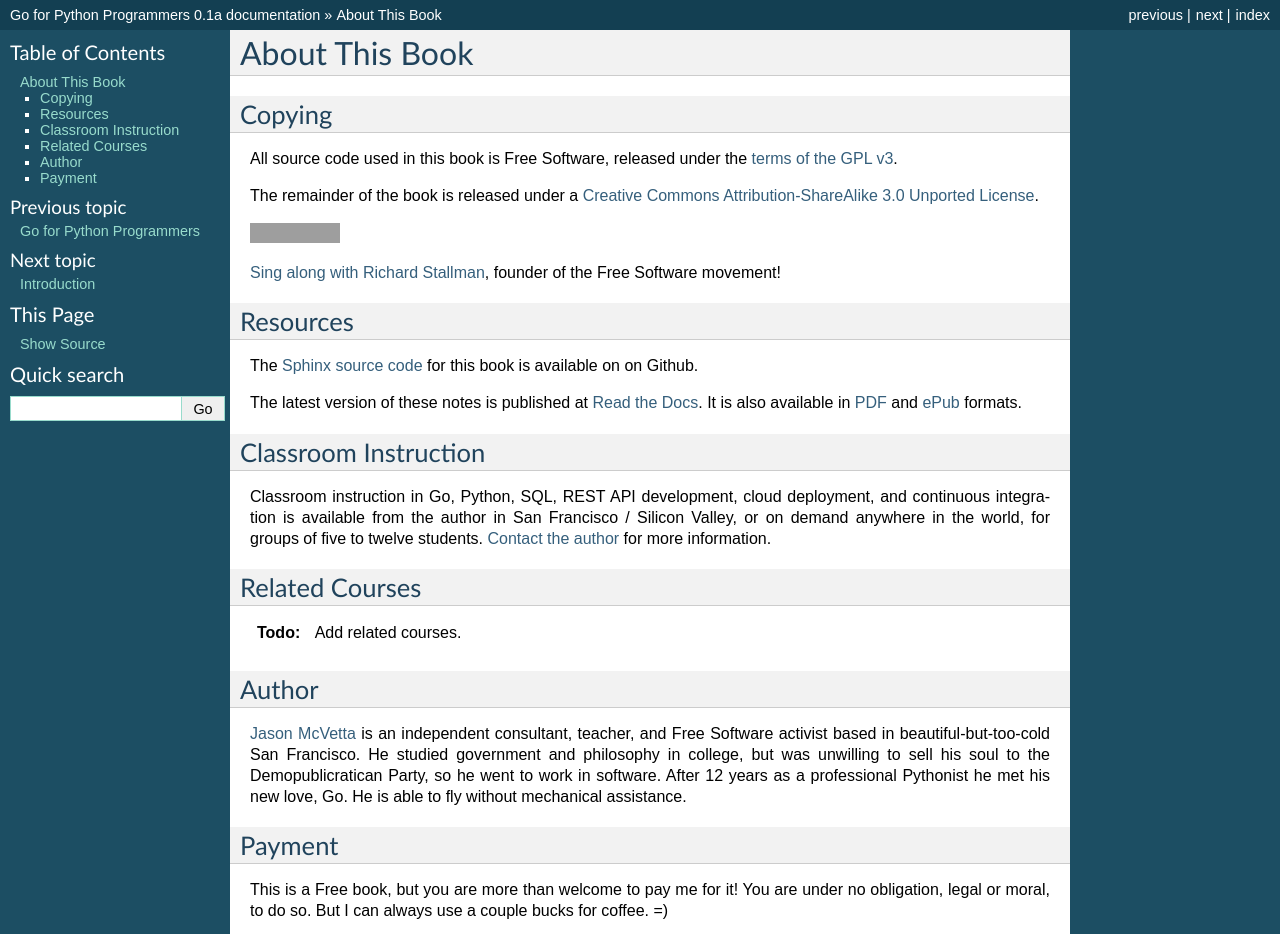
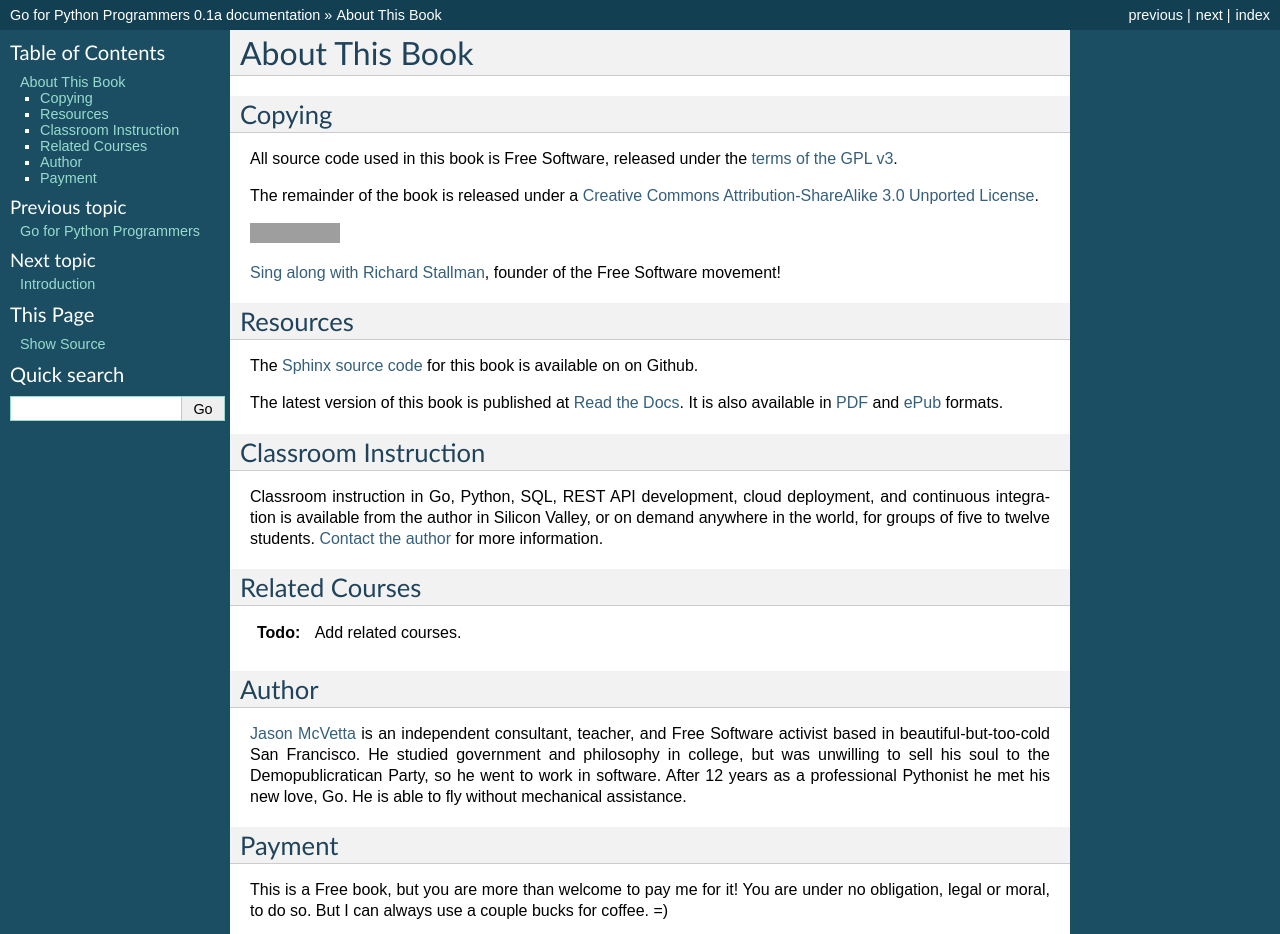
Before and after one commit to jmcvetta/golang-for-python-programmers, a Sphinx documentation site: the page built from source/about.rst, in a window 1280 px wide, cut to the strip 0-934 px from the top of the page. Built offline with Sphinx 7.4.7, drawn with Linux system fonts in a browser that asks for light colours; grey boxes are pictures that could not be loaded.

Commit message:
minor wording changes

```diff
--- a/source/about.rst
+++ b/source/about.rst
@@ -25,7 +25,7 @@ Resources
 
 The Sphinx_ `source code`_ for this book is available on on Github.
 
-The latest version of these notes is published at `Read the Docs`_. It is also
+The latest version of this book is published at `Read the Docs`_. It is also
 available in PDF_ and ePub_ formats.
 
 
@@ -33,9 +33,9 @@ Classroom Instruction
 =====================
 
 Classroom instruction in Go, Python, SQL, REST API development, cloud
-deployment, and continuous integration is available from the author in San
-Francisco / Silicon Valley, or on demand anywhere in the world, for groups of
-five to twelve students.  `Contact the author`_ for more information.
+deployment, and continuous integration is available from the author in Silicon
+Valley, or on demand anywhere in the world, for groups of five to twelve
+students.  `Contact the author`_ for more information.
 
 
 Related Courses
```
